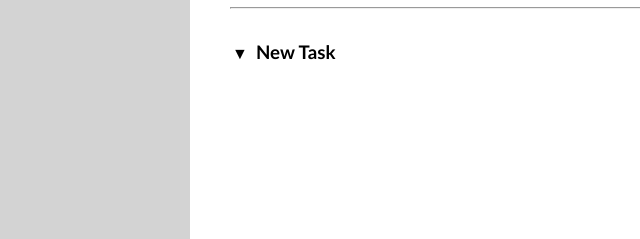
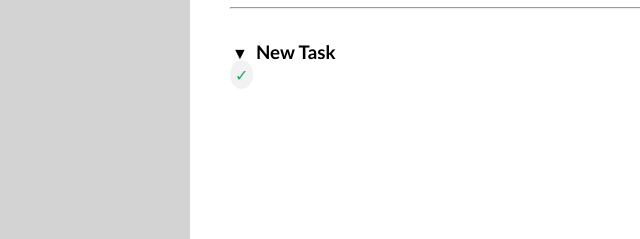
Before and after one commit to amaniesseili/html-css-toboolist, a plain HTML site: page index.html in a window 1280 px wide. Shown: the part 153-392 px from the top of the page, 0-640 px from the left. Drawn offline with Linux system fonts and the light colour scheme.

Commit message:
check mark

```diff
--- a/index.html
+++ b/index.html
@@ -21,6 +21,9 @@
     <hr>
     <div class="inline-block" id="arrow">&#9660</div>
     <h3 class="inline-block">New Task</h3>
+    <br>
+
+    <span class="check-mark">&#10003;</span>
 
 
 
--- a/style.css
+++ b/style.css
@@ -61,3 +61,12 @@ hr{
     height: 2px;
 
 }  come faccio e renderlo piu piccolo*/
+
+.check-mark{
+    background-color: rgb(240, 242, 243);
+    border-radius: 50%;
+    padding: 5px;
+    /* border-color: rgb(14, 118, 14); */
+    color: rgb(42, 165, 95);
+
+}
```
